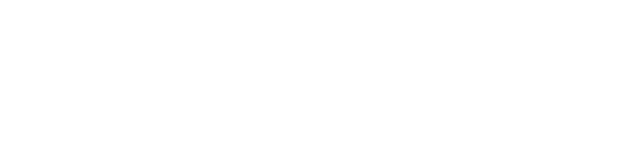
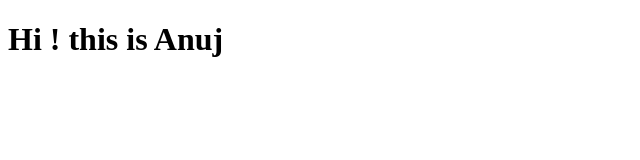
Before and after one commit to shoutcoder/Admin-Panel-Bootstrap, a plain HTML site: page index.html in a window 1280 px wide. Shown: the whole page, without its empty margins (0-640 px from the left). Drawn offline with Linux system fonts and the light colour scheme.

Commit message:
Update index.html

```diff
--- a/index.html
+++ b/index.html
@@ -5,6 +5,6 @@
 	<title></title>
 </head>
 <body>
-
+<h1>Hi ! this is Anuj</h1>
 </body>
 </html>
```
